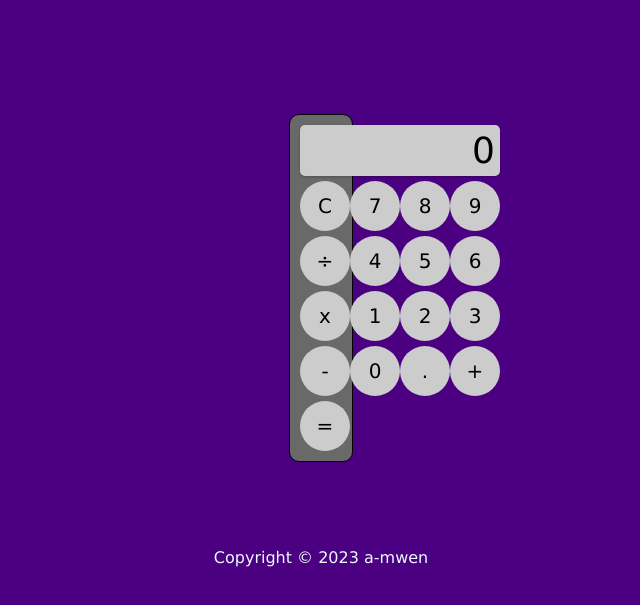
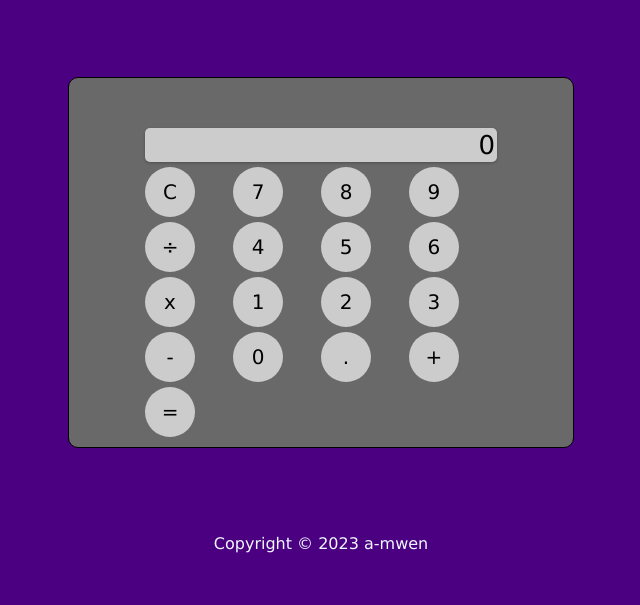
Before and after one commit to a-mwen/Javascript-calculator, a plain HTML site: page index.html in a window 1280 px wide. Shown: the part 99-704 px from the top of the page, without its empty margins (319-959 px from the left). Drawn offline with Linux system fonts and the light colour scheme.

Commit message:
Updated style.css

```diff
--- a/style.css
+++ b/style.css
@@ -1,12 +1,13 @@
+
 *, body {
     font-family: 'Lucida Sans', 'Lucida Sans Regular', 'Lucida Grande', 'Lucida Sans Unicode', Geneva, Verdana, sans-serif;
     box-sizing: border-box;
     background-color: #4B0082;
 }
 .container{
-        padding-top: 100px;
-        padding-left: 600px;
-        padding-right: 600px;
+        padding-top: 5%;
+        padding-left: 30%;
+        padding-right: 30%;
 
 }
 header h1{
@@ -24,6 +25,9 @@ header h1{
     padding: 10px;
     border-radius: 10px;
     background-color: #696969;
+    padding-top: 10%;
+    padding-left: 15%;
+    padding-right: 15%;
 
 }
 
@@ -33,10 +37,11 @@ button {
   border-radius: 50%;
   border: none;
   background-color: #ccc;
-  color:black;
+  color: black;
   font-size: 20px;
   cursor: pointer;
   transition: background-color 0.3s ease;
+
 }
 
 button:hover{
@@ -45,14 +50,15 @@ button:hover{
 
 #display{
     grid-column: 1 / span 4;
-    font-size: 36px;
-    padding: 5px;
+    font-size: 26px;
+    padding: 2px;
     background-attachment: #fff;
     border: none;
     text-align: right;
     border-radius: 5px;
     box-shadow: 0px 1px 3px rgba(0, 0, 0, 0.25);
     background-color: #ccc;
+
 }
 
 footer p{
```
